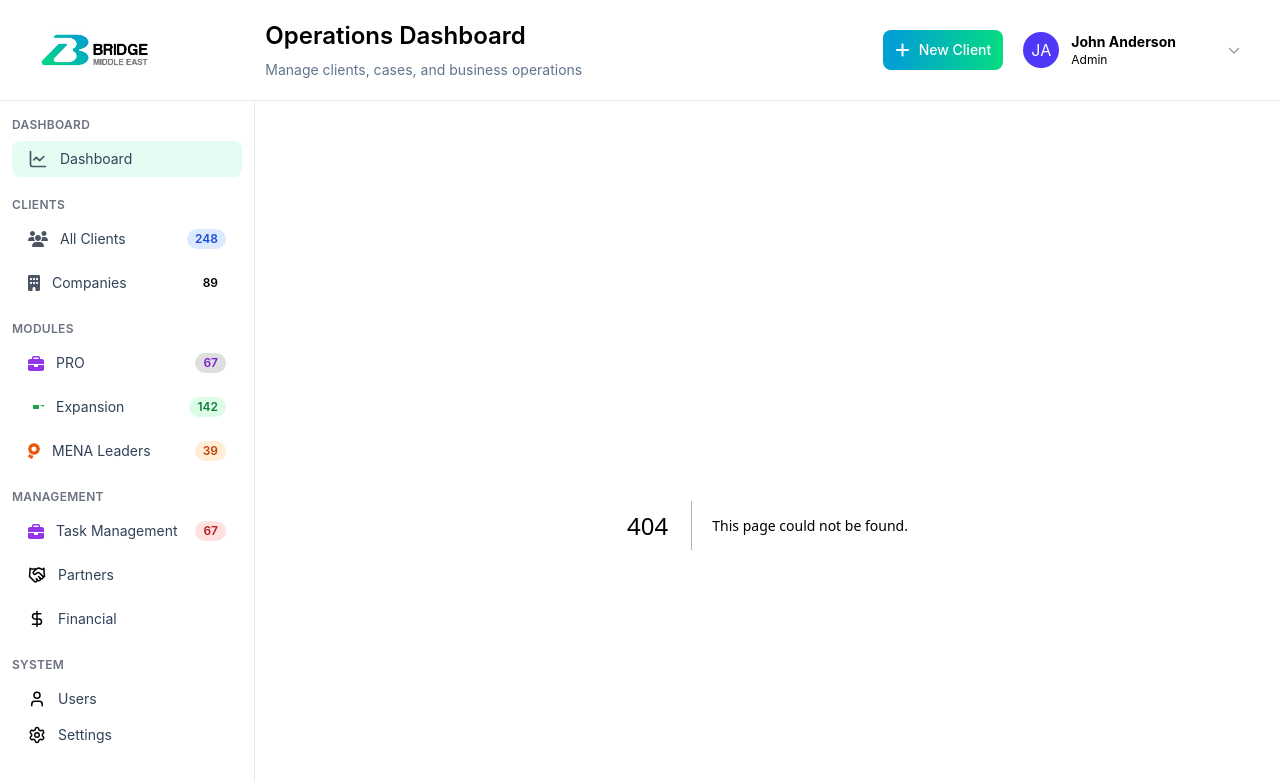
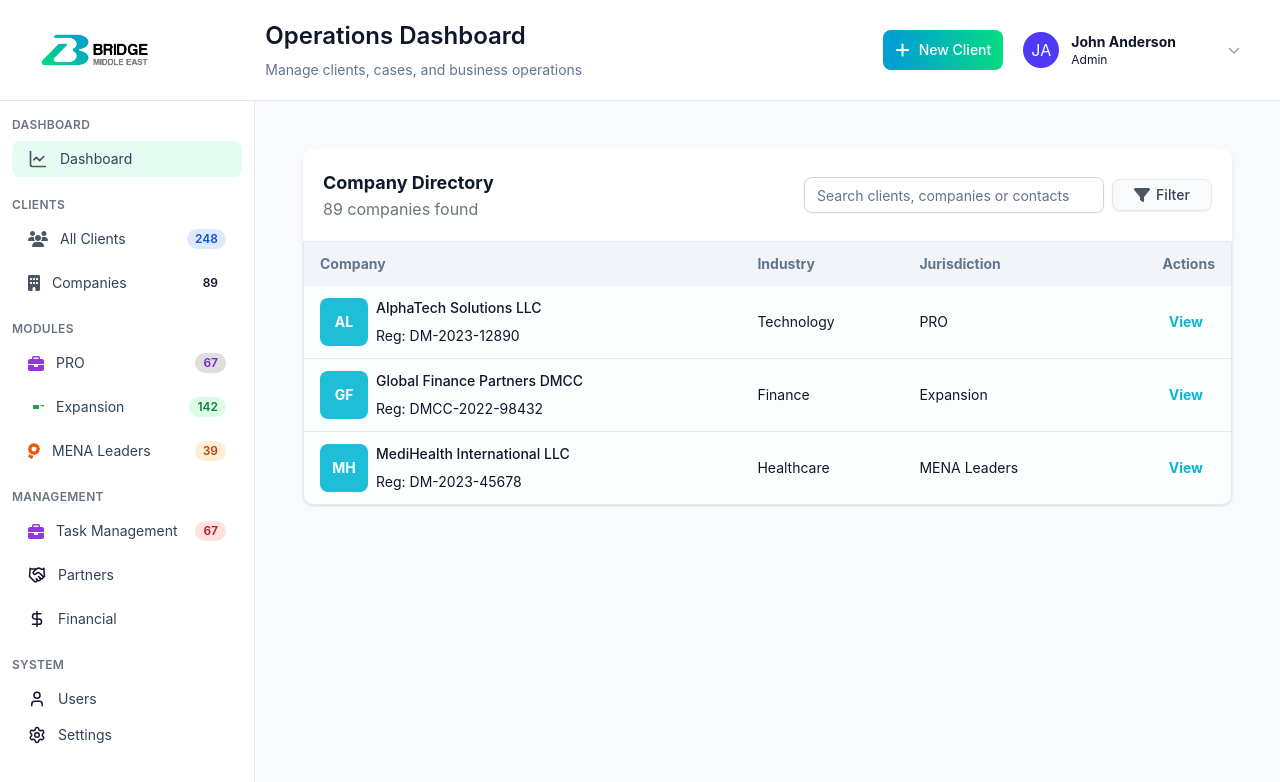
Before and after one commit to akifcankara/bmms-frontend, a Next.js app: page /companies in a window 1280 px wide. Before the commit this address had no page. Shown: the top 782 px of the page. Built offline with nearby package versions, Linux system fonts and the light colour scheme.

Commit message:
added companies

```diff
--- /dev/null
+++ b/app/companies/page.tsx
@@ -0,0 +1,13 @@
+"use client"
+
+import CompaniesTable from "@/components/companies/companies-table"
+import FilterTable from "@/components/companies/filter-table"
+
+export default function Companies() {
+    return (
+        <main className="p-6">
+           <FilterTable />
+           <CompaniesTable />
+        </main>
+    )
+}
--- /dev/null
+++ b/components/companies/companies-table.tsx
@@ -0,0 +1,57 @@
+"use client"
+
+import { Button } from "../ui/button"
+import { Badge } from "../ui/badge"
+
+const SAMPLE = [
+    { id: "c1", avatar: 'AL', name: "AlphaTech Solutions LLC", type: "Technology", module: "PRO", reg: 'Reg: DM-2023-12890', },
+    { id: "c2", avatar: 'GF', name: "Global Finance Partners DMCC", type: "Finance", module: "Expansion", reg: 'Reg: DMCC-2022-98432', },
+    { id: "c3", avatar: 'MH', name: "MediHealth International LLC", type: "Healthcare", module: "MENA Leaders", reg: 'Reg: DM-2023-45678', },
+]
+
+export default function CompaniesTable({ data = SAMPLE }: { data?: Record<string, string>[] }) {
+    return (
+        <div className="w-full rounded-b-lg border bg-card/60 shadow-sm overflow-hidden">
+            <div className="overflow-x-auto">
+                <table className="min-w-full text-sm">
+                    <thead className="bg-muted">
+                        <tr>
+                            <th className="px-4 py-3 text-left text-muted-foreground">Company</th>
+                            <th className="px-4 py-3 text-left text-muted-foreground">Industry</th>
+                            <th className="px-4 py-3 text-left text-muted-foreground">Jurisdiction</th>
+                            <th className="px-4 py-3 text-right text-muted-foreground">Actions</th>
+                        </tr>
+                    </thead>
+                    <tbody className="divide-y" style={{ borderColor: "var(--border)" }}>
+                        {data?.map((c) => (
+                            <tr key={c.id} className="hover:bg-accent/5">
+                                <td className="px-4 py-3">
+                                    <div className="flex flex-wrap gap-2">
+                                        <div className="flex items-center justify-center w-12 h-12 rounded-md bg-primary/90 text-white font-bold">
+                                            {c.avatar}
+                                        </div>
+                                        <div className="flex flex-col gap-2">
+                                            <div className="text-sm font-medium" style={{ color: "var(--foreground)" }}>{c.name}</div>
+                                            <p>{c.reg}</p>
+                                        </div>
+                                    </div>
+                                </td>
+                                <td className="px-4 py-3">
+                                        {c.type}
+                                </td>
+                                <td className="px-4 py-3">
+                                    {c.module}
+                                </td>
+                                <td className="px-4 py-3 text-right">
+                                    <div className="flex items-center justify-end gap-2">
+                                        <Button variant="ghost" size="sm" className="text-primary font-bold">View</Button>
+                                    </div>
+                                </td>
+                            </tr>
+                        ))}
+                    </tbody>
+                </table>
+            </div>
+        </div>
+    )
+}
--- /dev/null
+++ b/components/companies/filter-table.tsx
@@ -0,0 +1,29 @@
+"use client";
+import FilterIcon from "../icons/filter-icon";
+import { Button } from "../ui/button";
+import { Input } from "../ui/input";
+
+const SEARCH_PLACEHOLDER = "Search clients, companies or contacts";
+
+export default function FilterTable() {
+    return (
+        <div className="w-full flex flex-col md:flex-row md:items-center md:justify-between gap-3 bg-white p-5 rounded-t-lg shadow-md">
+
+            <div className="flex flex-col">
+                <h2 className="text-[#111827] text-lg font-bold">Company Directory</h2>
+                <p className="text-[#6B7280] text-md">89 companies found</p>
+            </div>
+
+            <div className="flex items-center gap-2">
+                 <Input
+                    placeholder={SEARCH_PLACEHOLDER}
+                    className="flex-1 w-[300px] border-[#D1D5DB]"
+                />
+                <Button variant='outline' size="sm" className="text-[#374151] min-w-[100px]">
+                    <FilterIcon />
+                    Filter
+                </Button>
+            </div>
+        </div>
+    )
+}
```
